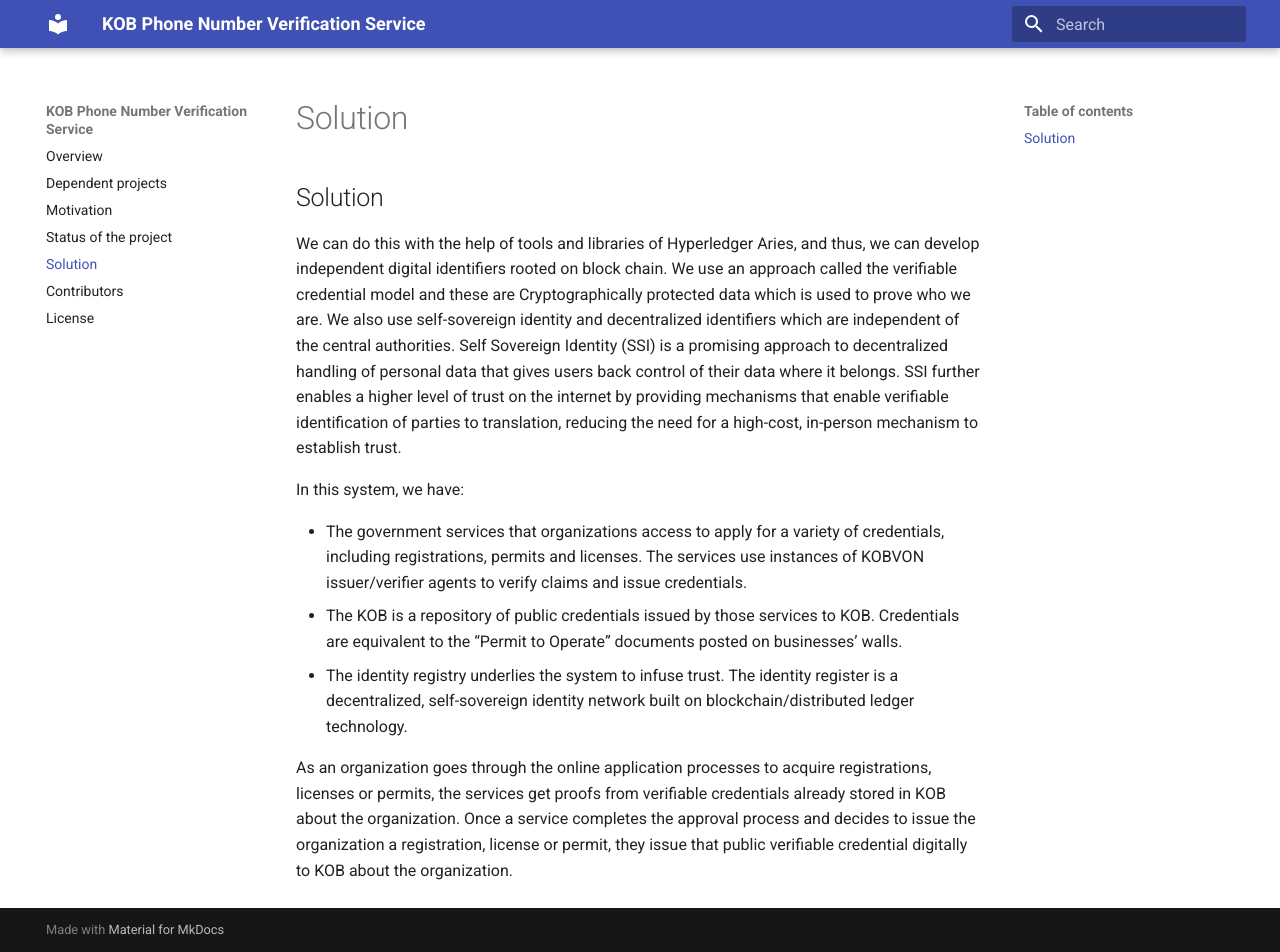
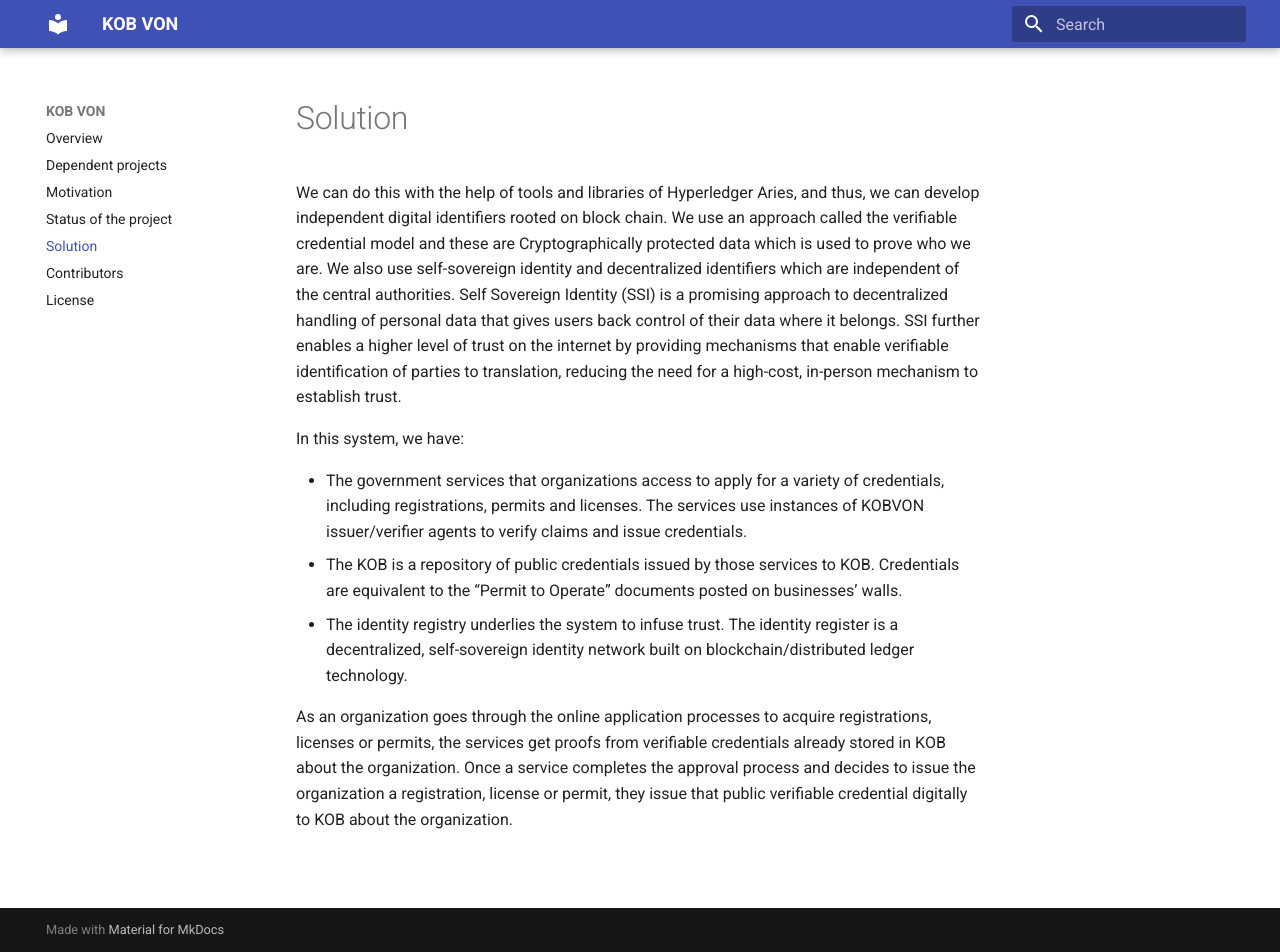
Before and after one commit to hyperledgerkochi/KOBVON, an MkDocs documentation site: the page built from website/docs/solution.md, in a window 1280 px wide and 952 px high. Built offline with MkDocs 1.6.1 and Material for MkDocs 9.7.7, drawn with Linux system fonts in a browser that asks for light colours.

Commit message:
Corrected md typos

```diff
--- a/website/docs/solution.md
+++ b/website/docs/solution.md
@@ -1,4 +1,4 @@
-## Solution
+# Solution
 
 We can do this with the help of tools and libraries of Hyperledger Aries, and thus, we can develop independent digital identifiers rooted on block chain. We use an approach called the verifiable credential model and these are Cryptographically protected data which is used to prove who we are. We also use self-sovereign identity and decentralized identifiers which are independent of the central authorities. Self Sovereign Identity (SSI) is a promising approach to decentralized handling of personal data that gives users back control of their data where it belongs. SSI further enables a higher level of trust on the internet by providing mechanisms that enable verifiable identification of parties to translation, reducing the need for a high-cost, in-person mechanism to establish trust.
 
--- a/website/mkdocs.yml
+++ b/website/mkdocs.yml
@@ -1,4 +1,4 @@
-site_name: KOB Phone Number Verification Service
+site_name: KOB VON
 theme:
     name: material
 markdown extensions:
```
